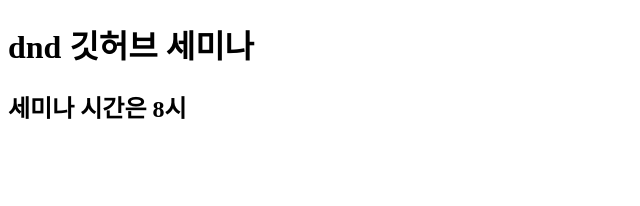
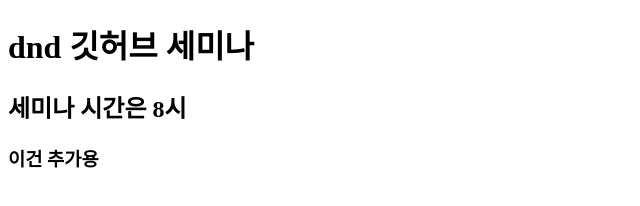
Before and after one commit to Song-EunJu/dnd-git-example, a plain HTML site: page index.html in a window 1280 px wide. Shown: the whole page, without its empty margins (0-640 px from the left). Drawn offline with Linux system fonts and the light colour scheme.

Commit message:
멘트 추가

```diff
--- a/index.html
+++ b/index.html
@@ -9,5 +9,6 @@
 <body>
     <h1>dnd 깃허브 세미나</h1>
     <h2>세미나 시간은 8시</h2>
+    <h3>이건 추가용</h3>
 </body>
 </html>
```
